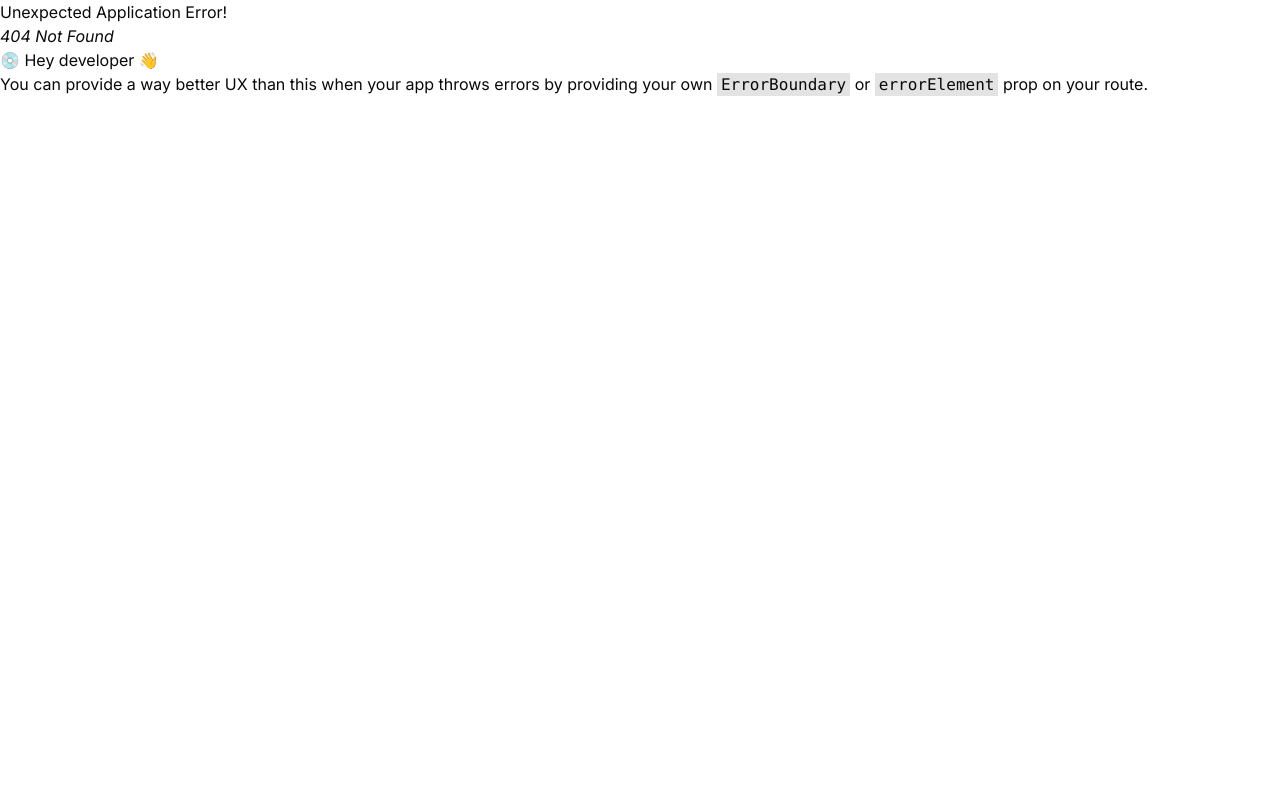
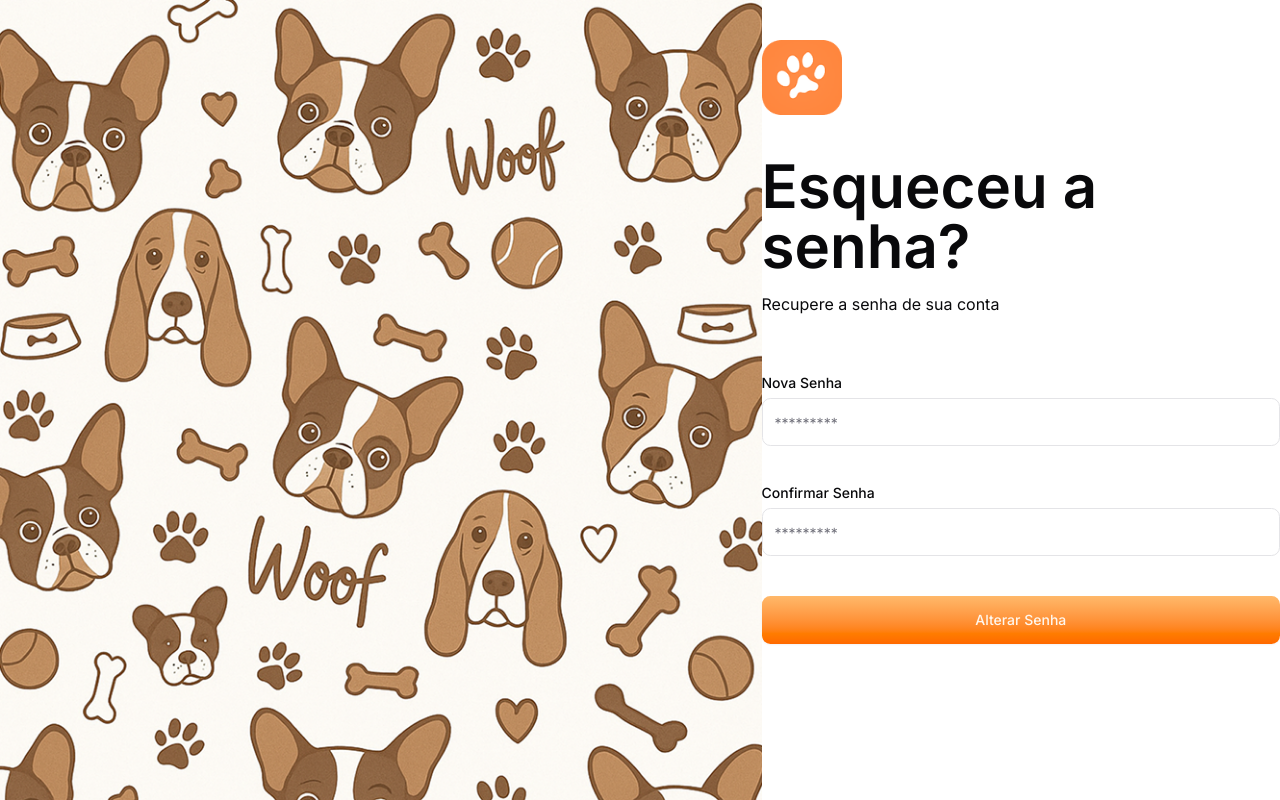
Before and after one commit to petconnect-uscs/website, a React (Vite) app in the folder frontend/: page /forget in a window 1280 px wide. Before the commit this address had no page. Built offline with nearby package versions, Linux system fonts and the light colour scheme.

Commit message:
telas de esqueceu a senha

```diff
--- a/frontend/src/main.jsx
+++ b/frontend/src/main.jsx
@@ -24,7 +24,7 @@ const router = createBrowserRouter([
     element: <Senha />,
   },
   {
-    path: "/esqueceu-senha",
+    path: "/forget",
     element: <Forget />,
   },
   {
--- a/frontend/src/pages/Forget.jsx
+++ b/frontend/src/pages/Forget.jsx
@@ -1,41 +1,35 @@
+import { Link } from "react-router-dom";
+
 import banner from "@/img/banner.png";
 import logo from "@/img/logo.png";
 
+import { Button } from "@/components/ui/button";
+import { Input } from "@/components/ui/input";
+import { Label } from "@/components/ui/label";
+
 export function Forget() {
   return (
-    <main className="container">
-      <img className="banner" src={banner} />
+    <main className="flex">
+      <img src={banner} className="h-screen" />
 
-      <div className="login-content">
-        <img className="logo" src={logo} />
-
-        <div className="title-senha">
-          <h1>Esqueceu a Senha?</h1>
-          <h2>Recupere a senha de sua conta</h2>
+      <div className="flex flex-col justify-center gap-15 mt-10 max-w-xl !mx-auto w-full">
+        <div className="flex flex-col gap-4">
+          <img src={logo} className="w-20 !mb-10 absolute top-10" />
+          <h1 className="text-6xl font-semibold">Esqueceu a senha?</h1>
+          <p>Recupere a senha de sua conta</p>
         </div>
 
-        <form className="login-forms">
-          <div className="login-email">
-            <label id="email">Nova Senha</label>
-            <input
-              className="input-login"
-              type="password"
-              id="password"
-              placeholder="**********"
-            />
+        <form className="flex flex-col gap-10">
+          <div className="flex flex-col gap-2 ">
+            <Label for="email">Nova Senha </Label>
+            <Input type="nome" id="nome" placeholder="*********" />
+          </div>
+          <div className="flex flex-col gap-2 ">
+            <Label for="email">Confirmar Senha</Label>
+            <Input type="nome" id="nome" placeholder="*********" />
           </div>
 
-          <div className="login-email">
-            <label id="email">Confirmar Senha</label>
-            <input
-              className="input-login"
-              type="password"
-              id="password"
-              placeholder="**********"
-            />
-          </div>
-
-          <button className="login-button">Alterar Senha</button>
+          <Button size="xl">Alterar Senha</Button>
         </form>
       </div>
     </main>
--- a/frontend/src/pages/Login.jsx
+++ b/frontend/src/pages/Login.jsx
@@ -27,7 +27,7 @@ export function Login() {
           <div className="flex flex-col gap-3">
             <div className="flex items-center justify-between">
               <Label for="senha">Senha</Label>
-              <Link to="/esqueceu-senha" class="text-sm text-foreground/60">
+              <Link to="/forget" class="text-sm text-foreground/60">
                 Esqueceu a senha?
               </Link>
             </div>
--- a/frontend/src/pages/Senha.jsx
+++ b/frontend/src/pages/Senha.jsx
@@ -6,7 +6,6 @@ import logo from "@/img/logo.png";
 import { Button } from "@/components/ui/button";
 import { Input } from "@/components/ui/input";
 import { Label } from "@/components/ui/label";
-import { Checkbox } from "@/components/ui/checkbox";
 
 export function Senha() {
   return (
```
